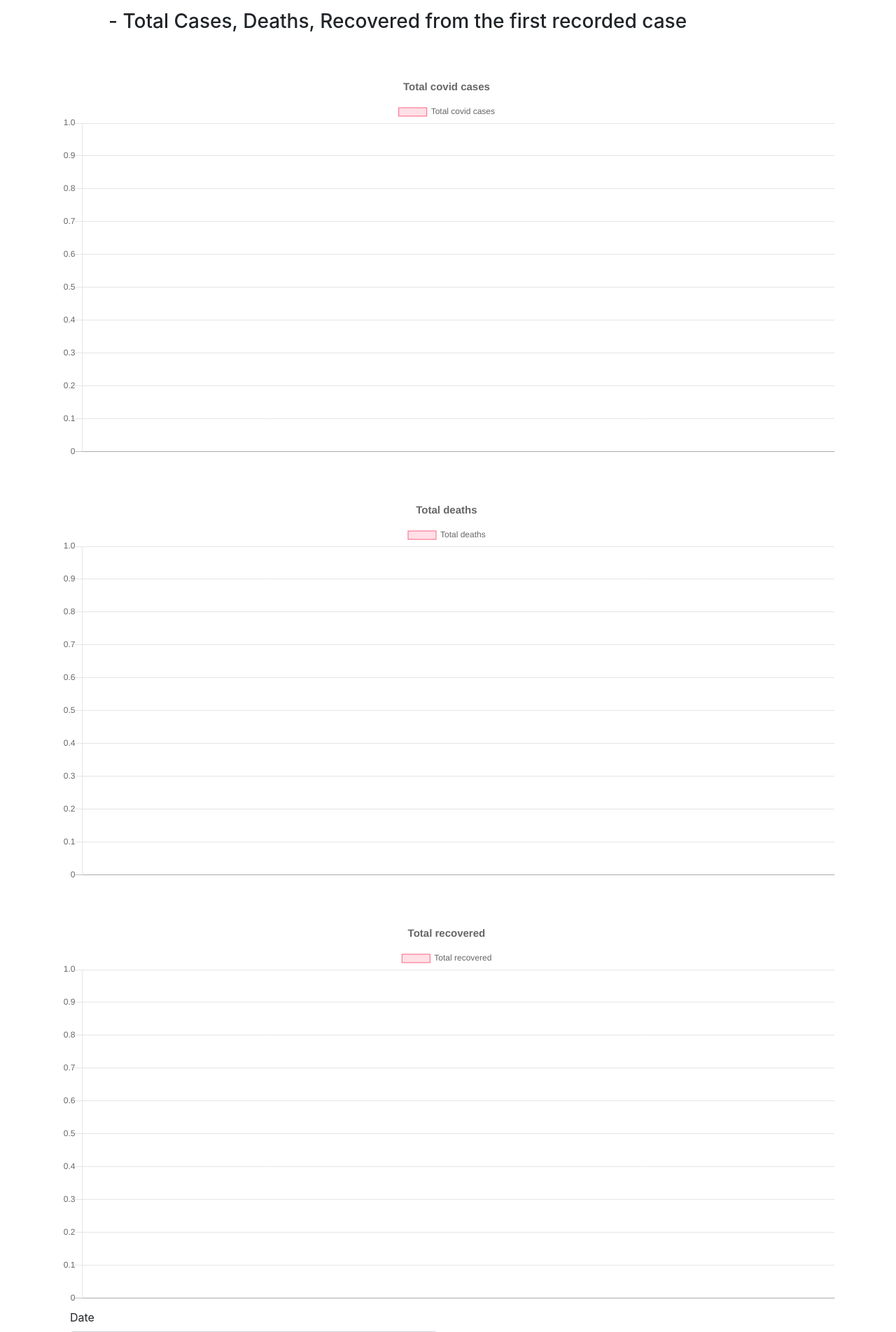
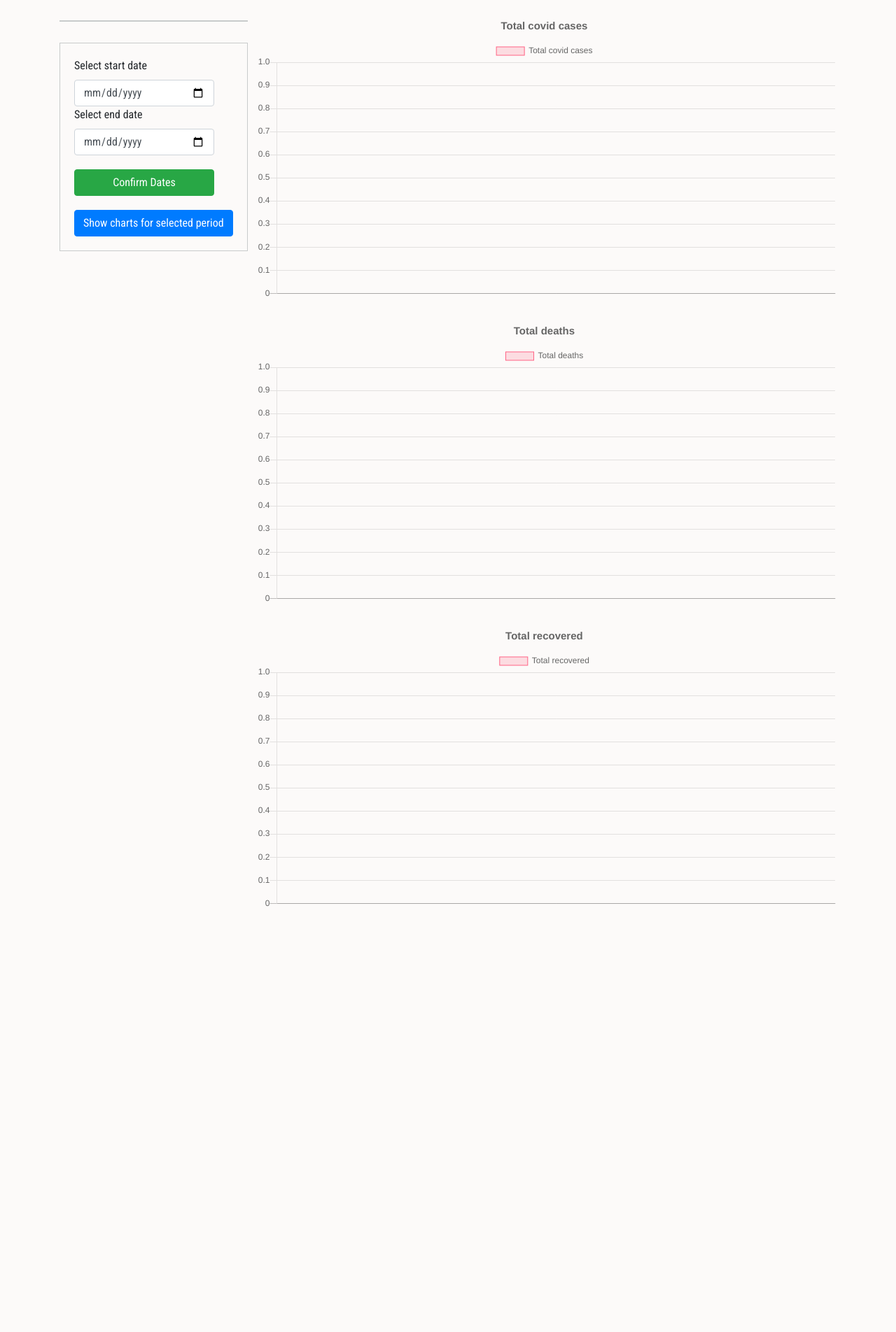
Before and after one commit to tomekmatuszewski/COVID_app, a Flask app: page /covid/1 in a window 1280 px wide. Shown: the part 301-2205 px from the top of the page at 70% size. After the commit the page ends 1596 px from the top, so only its background shows below. Run offline with Flask 2, Linux system fonts and the light colour scheme; data that the repository does not hold is empty; some libraries are stand-ins or nearby versions.

Commit message:
perdiods possible, styling

```diff
--- a/covid_app/routes.py
+++ b/covid_app/routes.py
@@ -1,4 +1,4 @@
-from flask import Flask, render_template
+from flask import Flask, render_template, request
 import requests
 
 app = Flask(__name__, static_folder='static')
@@ -10,6 +10,9 @@
     'confirmed_cases': "/dayone/country/{}/status/confirmed",
     'deaths': "/dayone/country/{}/status/deaths",
     'recovered': "/dayone/country/{}/status/recovered",
+    'cases_start_end': "/country/{}/status/confirmed?from={}T00:00:00Z&to={}T00:00:00Z",
+    'recovered_start_end': "/country/{}/status/recovered?from={}T00:00:00Z&to={}T00:00:00Z",
+    'deaths_start_end': "/country/{}/status/deaths?from={}T00:00:00Z&to={}T00:00:00Z",
 }
 
 
@@ -26,15 +29,25 @@
     recovered = requests.get(COVID_API_URL + ENDPOINTS['recovered'].format(country_slug)).json()
     title = cases_day[0]['Country']
     country_code = cases_day[0]['CountryCode']
+    summary = requests.get(COVID_API_URL + ENDPOINTS['summary']).json()
     return render_template("country_day_one_confirmed_cases.html", cases_day=cases_day,
-                           title=title, code=country_code, deaths=deaths, recovered=recovered)
+                           title=title, code=country_code, deaths=deaths, recovered=recovered, slug=country_slug,
+                           countries=summary)
 
 
-@app.route("/covid/country/<country_slug>/<start_date>/<end_date>")
+@app.route("/covid/<country_slug>/<start_date>/<end_date>")
 def country_start_end_date_cases(country_slug, start_date, end_date):
-    path = COVID_API_URL + f"/country/{country_slug}/status/confirmed?from={start_date}T00:00:00Z&to={end_date}T00:00:00Z"
-    cases = requests.get(path).json()
-    return render_template("country_start_end_cases.html", cases=cases)
+
+    cases = requests.get(COVID_API_URL +
+                         ENDPOINTS['cases_start_end'].format(country_slug, start_date, end_date)).json()
+    recovered = requests.get(COVID_API_URL +
+                             ENDPOINTS['recovered_start_end'].format(country_slug, start_date, end_date)).json()
+    deaths = requests.get(COVID_API_URL +
+                          ENDPOINTS['deaths_start_end'].format(country_slug, start_date, end_date)).json()
+    country_code = cases[0]["CountryCode"]
+    return render_template("country_cases_start_end_date.html", cases=cases, country=country_slug, start_date=start_date,
+                           end_date=end_date, deaths=deaths, recovered=recovered, code=country_code)
+
 
 @app.template_filter()
 def numberFormat(value):
--- a/covid_app/static/css/style.css
+++ b/covid_app/static/css/style.css
@@ -1,20 +1,26 @@
-html
+html, body
 {
     font-family: 'Roboto Condensed', sans-serif;
+    background-color: #fcfaf9;
 }
 
-article .article-metadata img
+.container
+{
+
+}
+
+article table img
 {
     float: left;
-    margin-left: 30px;
+    margin-left: 20px;
+    display: inline-block;
 }
 
-article .article-metadata h3
+
+.summary-title
 {
-    display: inline-block;
-    margin-top: 15px;
-    margin-left: 70px;
-    text-align: center;
+    font-family: 'Bebas Neue', cursive;
+    margin-bottom: 30px;
 }
 
 .title
@@ -24,30 +30,24 @@
     text-align: center;
 }
 
-.charts canvas
-{
-    display: block;
-    margin-top: 50px;
-    width: 50vw;
-    height: 30vh;
-    float: left;
-}
 
 .table > tbody > tr > td
 {
      vertical-align: middle;
 }
 
-.table > thead > tr > td
+.country
 {
-    vertical-align: middle;
     text-align: left;
     font-weight: bold;
+    vertical-align: middle;
 }
 
 .datas
 {
     text-align: center;
+    vertical-align: middle;
+    font-weight: bold;
 }
 
 .table .country_name
@@ -60,7 +60,7 @@
 {
     display: block;
     float: left;
-    margin-right: 20px;
+    margin-right: 50px;
 }
 
 .table .country_name a
@@ -77,5 +77,81 @@
     display: block;
     float: left;
     font-size: 40px;
-    margin-right: 35px;
+    margin-right: 50px;
+    margin-left: 35px;
 }
+
+
+
+/*styling country details*/
+
+.country-info
+{
+    clear: both;
+    float: left;
+}
+
+.country-info .summary-info-table
+{
+    margin-top: 30px;
+    border: #c8cbcb 1px solid;
+    margin-bottom: 30px;
+}
+
+.date-picker
+{
+    border: #c8cbcb 1px solid;
+    padding: 20px;
+}
+
+.date-picker input
+{
+    width: 200px;
+}
+
+.date-picker input[type=button]
+{
+    display: block;
+    margin-top: 20px !important;
+}
+
+.date-picker a
+{
+    margin-top: 20px;
+}
+
+.country-header
+{
+    text-align: center;
+}
+
+#country-img
+{
+    display: inline-block;
+    float: left;
+}
+
+.country-header h3
+{
+    display: inline-block;
+    font-family: 'Bebas Neue', cursive;
+    margin-top: 20px;
+}
+
+.charts
+{
+    width: 75%;
+    float: right;
+}
+
+
+.charts canvas
+{
+    margin-top: 20px;
+}
+
+.table .table-hover
+{
+    width: 100%;
+    margin: auto;
+}
--- /dev/null
+++ b/covid_app/static/js/country_start_end.js
@@ -0,0 +1,8 @@
+function country_start_end(){
+    let start_date = document.getElementById("start_date").value;
+
+    let end_date = document.getElementById("end_date").value;
+
+    document.getElementById("start_end").href = window.location.href + "/" + start_date + "/" + end_date;
+
+}
--- a/covid_app/templates/base.html
+++ b/covid_app/templates/base.html
@@ -8,14 +8,19 @@
     <link rel="stylesheet" type="text/css" href="{{ url_for('static', filename="css/style.css") }}">
     <script src="https://cdn.jsdelivr.net/npm/chart.js@2.8.0"></script>
     <script type="text/javascript" src="{{ url_for('static', filename='js/chart_countries.js') }}"></script>
+    <script type="text/javascript" src="{{ url_for('static', filename='js/country_start_end.js') }}"></script>
     <link href="https://fonts.googleapis.com/css2?family=Roboto+Condensed&display=swap" rel="stylesheet">
+    <link href="https://fonts.googleapis.com/css2?family=Bebas+Neue&display=swap" rel="stylesheet">
 
 </head>
 <body>
 
     <div class="container">
+
         {% block content %} {% endblock %}
+
     </div>
+
 
 
 </body>
--- a/covid_app/templates/country_day_one_confirmed_cases.html
+++ b/covid_app/templates/country_day_one_confirmed_cases.html
@@ -1,41 +1,71 @@
 {% extends "base.html" %}
 {% block content %}
-    <article class="media content-section">
-        <div class="media-body">
-            <div class="article-metadata">
-                <img src="https://www.countryflags.io/{{ code }}/shiny/64.png"/>
-                <h3 class="article-title"> {{ title }} -  Total Cases, Deaths, Recovered from the first recorded case </h3>
-            </div>
-            <div class="article-content">
-                <div class="charts">
-                    <canvas id="chart-cases-confirmed"></canvas>
-                    <canvas id="chart-deaths"></canvas>
-                    <canvas id="chart-recovered"></canvas>
-                </div>
-            </div>
+
+    <div class="country-header">
+        <img id="country-img" src="https://www.countryflags.io/{{ code }}/shiny/64.png"/>
+        <h3 class="article-title"> {{ title }} -  Total Cases, Deaths, Recovered from the first recorded case </h3>
+    </div>
+
+    <div class="country-info">
+        <div class="summary-info-table">
+            {% for country in countries.Countries %}
+                {%  if country.Slug == slug %}
+                    <table class="table table-hover">
+                        <tbody>
+                            <tr>
+                                <td>Status as of the date</td>
+                                <td>{{ country.Date[:10] }}</td>
+                            </tr>
+                            <tr>
+                                <td>New confirmed case</td>
+                                <td>{{ country.NewConfirmed }}</td>
+                            </tr>
+                            <tr>
+                                <td>Total confirmed cases</td>
+                                <td>{{ country.TotalConfirmed }}</td>
+                            </tr>
+                            <tr>
+                                <td>Total confirmed cases</td>
+                                <td>{{ country.TotalConfirmed }}</td>
+                            </tr>
+                            <tr>
+                                <td>New deaths</td>
+                                <td>{{ country.NewDeaths }}</td>
+                            </tr>
+                            <tr>
+                                <td>Total deaths</td>
+                                <td>{{ country.TotalDeaths }}</td>
+                            </tr>
+                            <tr>
+                                <td>New recovered</td>
+                                <td>{{ country.NewRecovered }}</td>
+                            </tr>
+                            <tr>
+                                <td>Total recovered</td>
+                                <td>{{ country.TotalRecovered }}</td>
+                            </tr>
+                        </tbody>
+                    </table>
+                {% endif %}
+            {% endfor %}
         </div>
-    </article>
 
-    <div class="bootstrap-iso">
-     <div class="container-fluid">
-      <div class="row">
-       <div class="col-md-6 col-sm-6 col-xs-12">
+        <div class='date-picker'>
 
-        <!-- Form code begins -->
-        <form method="post">
-          <div class="form-group"> <!-- Date input -->
-            <label class="control-label" for="date">Date</label>
-            <input class="form-control" id="date" name="date" placeholder="YYYY-MM-DD" type="text"/>
-          </div>
-          <div class="form-group"> <!-- Submit button -->
-            <button class="btn btn-primary " name="submit" type="submit">Submit</button>
-          </div>
-        </form>
-         <!-- Form code ends -->
+                <label for="datepicker">Select start date</label>
+                <input type='date' class="form-control" id='start_date'/>
+                <label for="datepicker2">Select end date</label>
+                <input type='date' class="form-control" id='end_date'/>
+                <input class="btn btn-success" type="button" onclick="country_start_end();" value="Confirm Dates"/>
+                <a class="btn btn-primary" href="" id="start_end" target="_blank">Show charts for selected period</a>
 
         </div>
-      </div>
-     </div>
+    </div>
+
+    <div class="charts">
+        <canvas id="chart-cases-confirmed"></canvas>
+        <canvas id="chart-deaths"></canvas>
+        <canvas id="chart-recovered"></canvas>
     </div>
 
 
@@ -66,5 +96,7 @@
         drawChart('chart-cases-confirmed', dates, cases, chart_title_cases);
         drawChart('chart-deaths', dates, deaths, chart_title_deaths);
         drawChart('chart-recovered', dates, recovered, chart_title_recovered);
+
+
     </script>
 {% endblock %}
```
Also changed, not shown: covid_app/templates/country_cases_start_end_date.html (added, +49 -0 lines), covid_app/templates/country_start_end_cases.html (deleted, +0 -12 lines), covid_app/templates/summary.html (+9 -9 lines).
